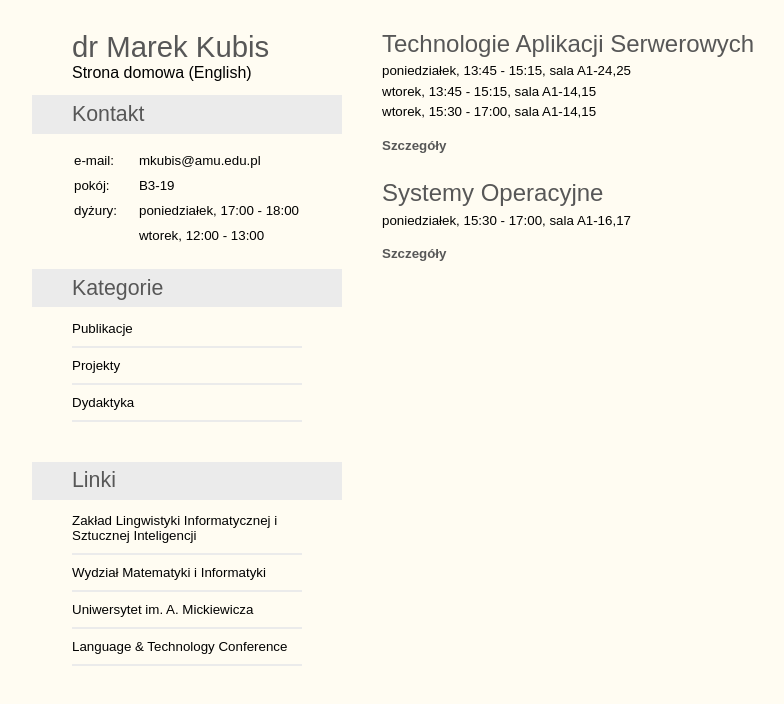
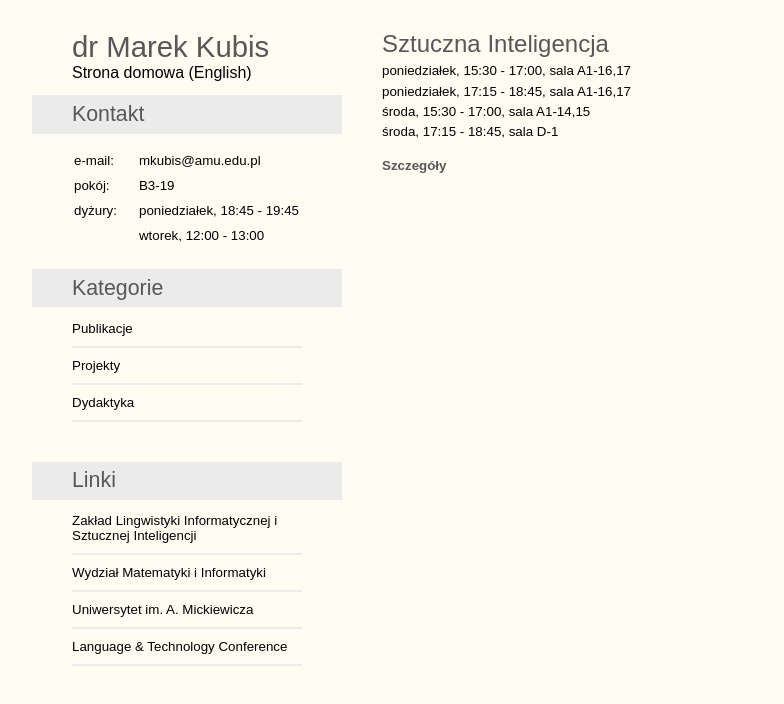
Before and after one commit to marekkubis/marekkubis.github.com, a plain HTML site: page classes_pl.html in a window 1280 px wide. Shown: the whole page, without its empty margins (108-892 px from the left). Drawn offline with Linux system fonts and the light colour scheme.

Commit message:
sync files

```diff
--- a/classes_pl.html
+++ b/classes_pl.html
@@ -27,7 +27,7 @@
                                     dyżury:
 
                             </td>
-                            <td class="tvalue">poniedziałek, 17:00 - 18:00</td></tr>
+                            <td class="tvalue">poniedziałek, 18:45 - 19:45</td></tr>
 
                         <tr><td>
 
@@ -69,34 +69,22 @@
 
 <div class="contentitem">
 	<div class="contenttitle">
-        Technologie Aplikacji Serwerowych
-	</div>
-
-	<div class="contentbody">
-
-            <p> poniedziałek, 13:45 - 15:15, sala A1-24,25 </p>
-
-            <p> wtorek, 13:45 - 15:15, sala A1-14,15 </p>
-
-            <p> wtorek, 15:30 - 17:00, sala A1-14,15 </p>
-
-	</div>
-
-    <div class="contentactions"><a href="https://eduwiki.wmi.amu.edu.pl/mkubis/DTAS-2017">Szczegóły</a></div>
-</div>
-
-<div class="contentitem">
-	<div class="contenttitle">
-        Systemy Operacyjne
+        Sztuczna Inteligencja
 	</div>
 
 	<div class="contentbody">
 
             <p> poniedziałek, 15:30 - 17:00, sala A1-16,17 </p>
 
+            <p> poniedziałek, 17:15 - 18:45, sala A1-16,17 </p>
+
+            <p> środa, 15:30 - 17:00, sala A1-14,15 </p>
+
+            <p> środa, 17:15 - 18:45, sala D-1 </p>
+
 	</div>
 
-    <div class="contentactions"><a href="https://eduwiki.wmi.amu.edu.pl/mkubis/DSOP-2017">Szczegóły</a></div>
+    <div class="contentactions"><a href="https://eduwiki.wmi.amu.edu.pl/mkubis/DSZI-2018">Szczegóły</a></div>
 </div>
 
 
```
Also changed, not shown: classes.html (+9 -21 lines), index.html (+1 -1 lines), index_pl.html (+1 -1 lines), projects.html (+1 -1 lines), projects_pl.html (+1 -1 lines), 1 other file.
